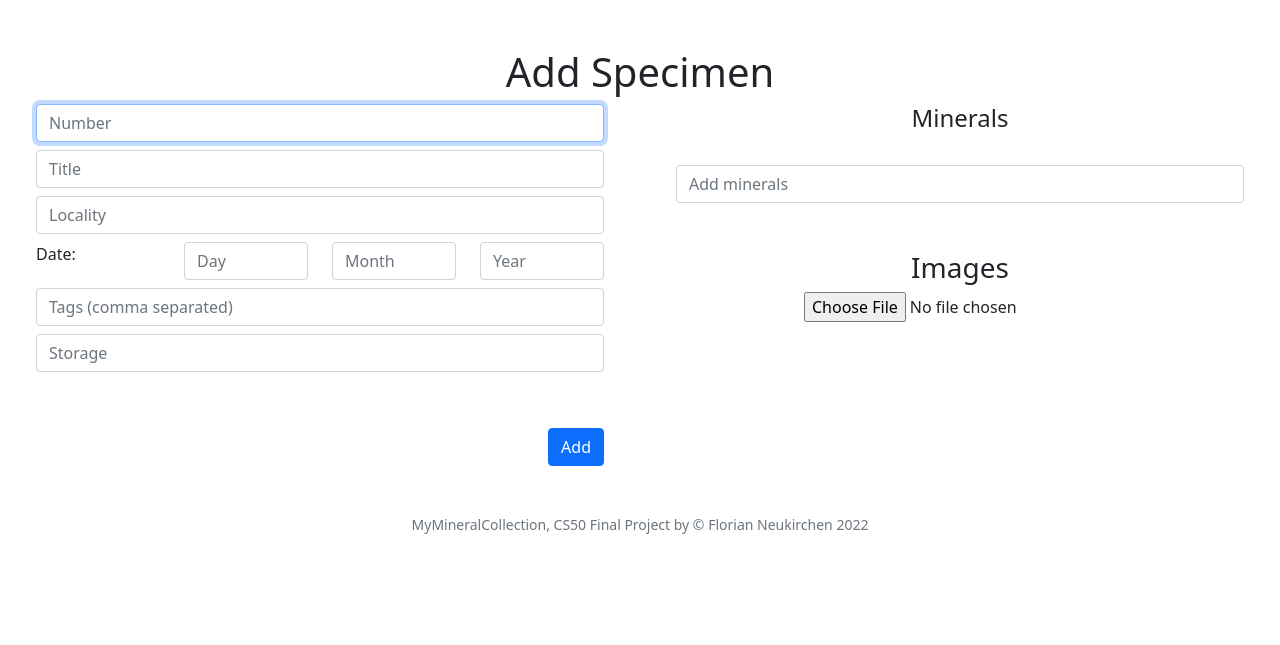
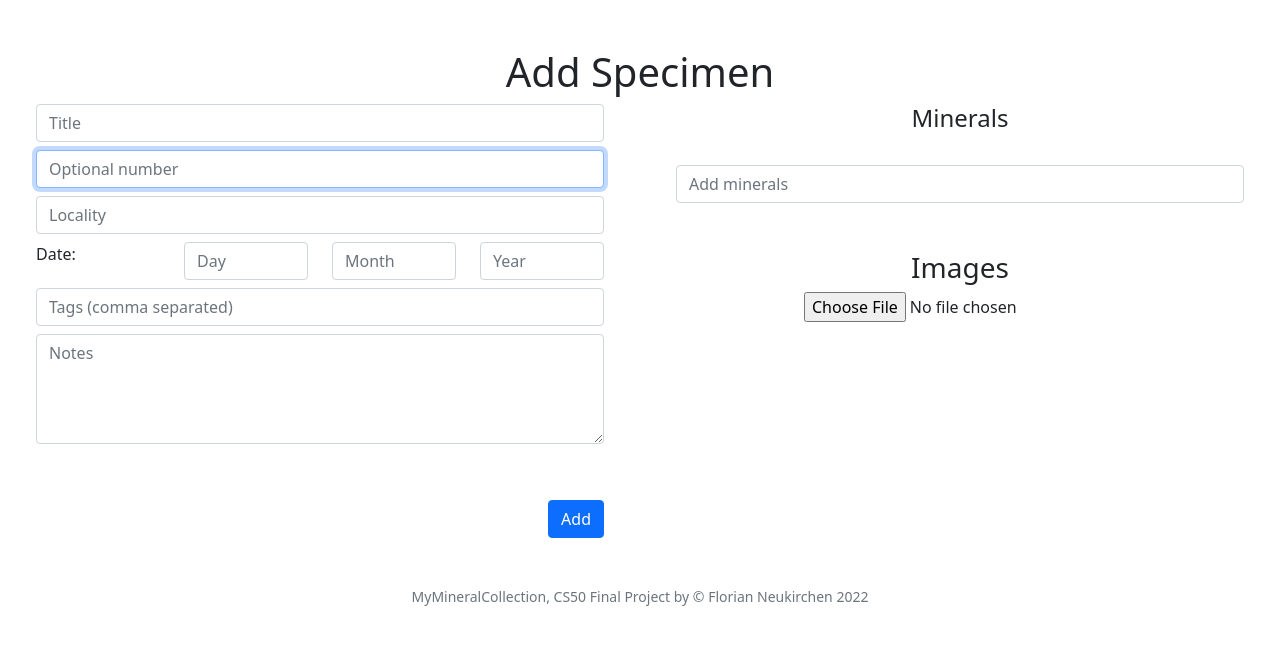
Before and after one commit to florianneukirchen/mymineralcollection-cs50, a Flask app: page /add in a window 1280 px wide. Shown: the part 64-709 px from the top of the page. Run offline with Flask 2, Linux system fonts and the light colour scheme; a user stored in the database is signed in; some libraries are stand-ins or nearby versions.

Commit message:
short notes

```diff
--- a/app.py
+++ b/app.py
@@ -31,6 +31,7 @@ app.jinja_env.filters["addnr"] = addnr
 app.jinja_env.filters["asimg"] = asimg
 app.jinja_env.filters["asthumb"] = asthumb
 app.jinja_env.filters["asthumbright"] = asthumbright
+app.jinja_env.filters["shortnotes"] = shortnotes
 
 # Configure session to use filesystem (instead of signed cookies)
 app.config["SESSION_PERMANENT"] = False
@@ -158,7 +159,7 @@ def add():
         title = request.form.get("title")
         number = request.form.get("number")
         locality = request.form.get("locality")
-        storage = request.form.get("storage")
+        notes = request.form.get("notes")
         day = request.form.get("day")
         month = request.form.get("month")
         year = request.form.get("year")
@@ -185,8 +186,8 @@ def add():
             year = None
 
         # Add Specimen to DB
-        newid = db.execute("INSERT INTO specimen (user_id, my_id, title, locality, day, month, year, storage, timestamp, thumbnail) VALUES (?, ?, ?, ?, ?, ?, ?, ?, ?, ?)",
-                       session["user_id"], number, title, locality, day, month, year, storage, datetime.now(), thumbnail)
+        newid = db.execute("INSERT INTO specimen (user_id, my_id, title, locality, day, month, year, notes, thumbnail) VALUES (?, ?, ?, ?, ?, ?, ?, ?, ?)",
+                       session["user_id"], number, title, locality, day, month, year, notes, thumbnail)
 
         if newid:
             flash('New specimen has been added.')
@@ -237,7 +238,7 @@ def editsp():
         title = request.form.get("title")
         number = request.form.get("number")
         locality = request.form.get("locality")
-        storage = request.form.get("storage")
+        notes = request.form.get("notes")
         day = request.form.get("day")
         month = request.form.get("month")
         year = request.form.get("year")
@@ -269,8 +270,8 @@ def editsp():
             year = None
 
         # Update Specimen
-        db.execute("UPDATE specimen SET my_id = ?, title = ?, locality = ?, day = ?, month = ?, year = ?, storage = ?, thumbnail = ? WHERE user_id = ? AND id = ?",
-                       number, title, locality, day, month, year, storage, thumbnail, session["user_id"], id)
+        db.execute("UPDATE specimen SET my_id = ?, title = ?, locality = ?, day = ?, month = ?, year = ?, notes = ?, thumbnail = ? WHERE user_id = ? AND id = ?",
+                       number, title, locality, day, month, year, notes, thumbnail, session["user_id"], id)
 
 
         # Update minerals
--- a/createdb.py
+++ b/createdb.py
@@ -17,7 +17,7 @@ with open("minerals.csv", "r") as file:
 
     for row in reader:
         symbol = row['IMA Mineral Symbol']
-        name = row['Mineral Name (HTML)']
+        name = row['Mineral Name (plain)']
         chemistry = row['IMA Chemistry (HTML)']
         elements = row['Chemistry Elements']
         crystal_system = row['Crystal Systems']
@@ -30,7 +30,7 @@ db.execute(sql)
 db.execute("CREATE UNIQUE INDEX usernameidx ON users (username)")
 
 # Specimen table
-sql = "CREATE TABLE specimen (id INTEGER PRIMARY KEY AUTOINCREMENT NOT NULL, user_id INTEGER NOT NULL, my_id TEXT, title TEXT, locality TEXT, day INTEGER, month INTEGER, year INTEGER, storage TEXT, timestamp TEXT, thumbnail TEXT)"
+sql = "CREATE TABLE specimen (id INTEGER PRIMARY KEY AUTOINCREMENT NOT NULL, user_id INTEGER NOT NULL, my_id TEXT, title TEXT, locality TEXT, day INTEGER, month INTEGER, year INTEGER, notes TEXT, thumbnail TEXT)"
 db.execute(sql)
 db.execute("CREATE UNIQUE INDEX yearidx ON specimen (year)")
 
--- a/helpers.py
+++ b/helpers.py
@@ -83,3 +83,10 @@ def asthumbright(value):
     if not value:
         return ""
     return '<img src="/thumb/' + value + '" class="floatright">'
+
+def shortnotes(value):
+    n = 4
+    result_list = value.split()
+    if len(result_list) < n:
+        return value
+    return " ".join(result_list[:n]) + "…"
--- a/templates/add.html
+++ b/templates/add.html
@@ -14,9 +14,8 @@
     <div class="container-lg">
       <div class="form-group text-end">
         <form action={% if id %}"/edit"{% else %}"add"{% endif %} method="post">
-
-            <input autofocus class="form-control mb-2" id="number" name="number" placeholder="Number" type="text" {% if id and row['my_id'] %}value="{{ row['my_id'] }}"{% endif %}>
             <input class="form-control mb-2" id="title" name="title" placeholder="Title" type="text" {% if id and row['title'] %}value="{{ row['title'] }}"{% endif %} required>
+            <input autofocus class="form-control mb-2" id="number" name="number" placeholder="Optional number" type="text" {% if id and row['my_id'] %}value="{{ row['my_id'] }}"{% endif %}>
             <input class="form-control mb-2" id="locality" name="locality" placeholder="Locality" type="text" {% if id and row['locality'] %}value="{{ row['locality'] }}"{% endif %}>
             <div class="row mb-2">
               <div class="col text-start">Date:</div>
@@ -32,7 +31,9 @@
 
             </div>
             <input class="form-control mb-2" id="tags" name="tags" placeholder="Tags (comma separated)" type="text" {% if id and row['tags'] %}value="{% for tag in row['tags'] %}{{ tag['tag'] }},{% endfor %}"{% endif %}>
-            <input class="form-control mb-2" id="storage" name="storage" placeholder="Storage" type="text" {% if id and row['storage'] %}value="{{ row['storage'] }}"{% endif %}>
+
+            <textarea class="form-control mb-2" id="notes" name="notes" placeholder="Notes" rows="4">{% if id and row['notes'] %}{{ row['notes'] }}{% endif %}</textarea>
+
             <input type="hidden" id="hiddenminerals" name="minerals" {% if id and row['minerals'] %}value="{% for min in row['minerals'] %}{{ min['name'] }},{% endfor %}"{% endif %}>
             <input type="hidden" id="hiddenimages" name="hiddenimages" {% if id and row['images'] %}value="{% for img in row['images'] %}{{ img['file'] }},{% endfor %}"{% endif %}>
             <input type="hidden" id="specimen_id" name="specimen_id" {% if id %}value="{{ id }}"{% endif %}>
--- a/templates/table.html
+++ b/templates/table.html
@@ -50,7 +50,7 @@
                 <th class="text-start">Locality</th>
                 <th class="text-end">Date</th>
                 <th class="text-start">Tags</th>
-                <th class="text-start">Storage</th>
+                <th class="text-start">Notes</th>
 
             </tr>
         </thead>
@@ -78,7 +78,7 @@
                     {{ tag['tag'] | taglink | safe }},
                     {% endfor %}
                 </td>
-                <td class="text-start">{{ row['storage'] }}</td>
+                <td class="text-start">{{ row['notes'] | shortnotes }}</td>
 
                 <td>
                     <form action="/view">
--- a/templates/view.html
+++ b/templates/view.html
@@ -29,7 +29,7 @@
                     {{ tag['tag'] | taglink | safe }},
         {% endfor %}
     </div>
-    <div>{{ row['storage'] }}</div>
+    <div>{{ row['notes'] }}</div>
 
 
 
```
Also changed, not shown: templates/browse.html (+5 -2 lines), mineralcollection.db.
